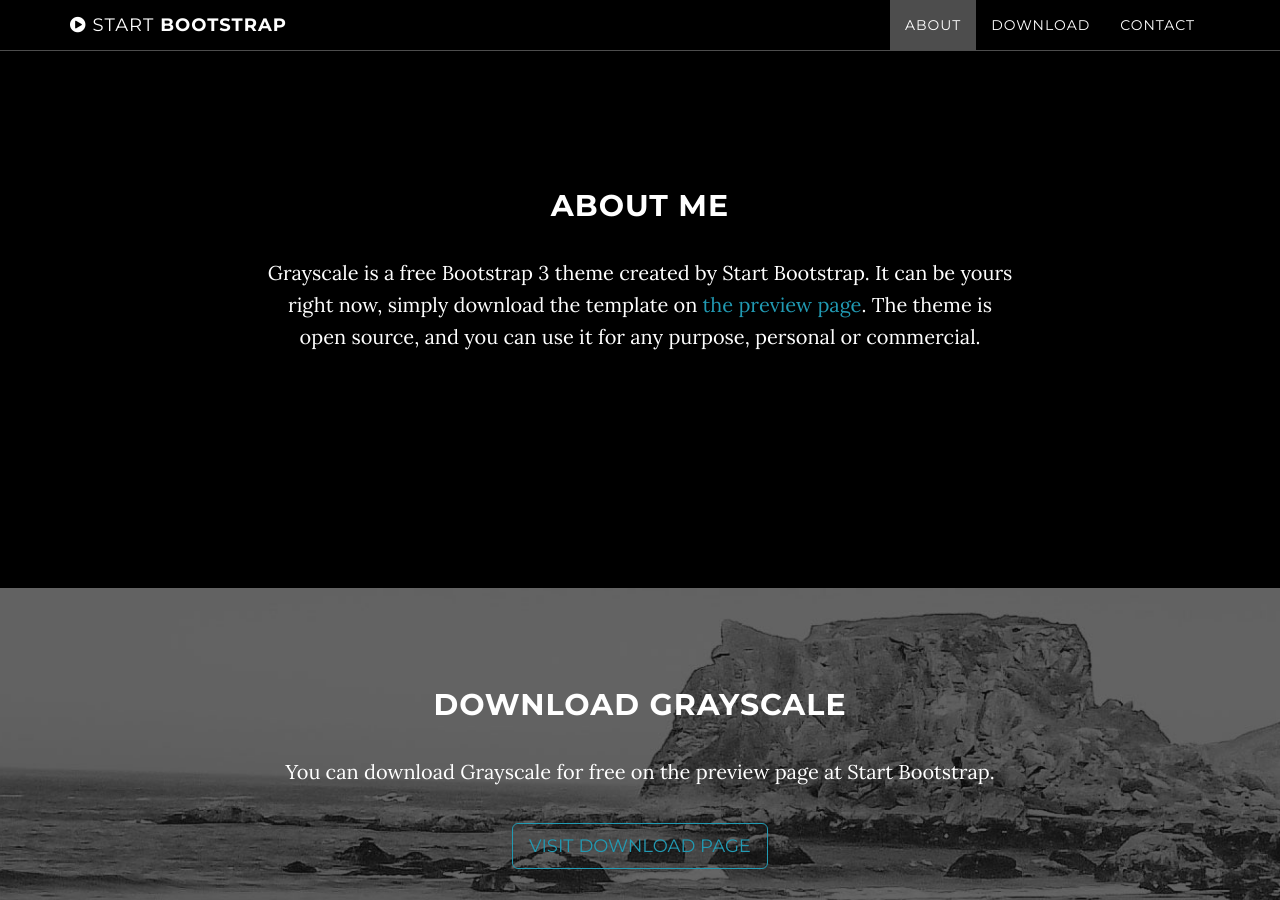
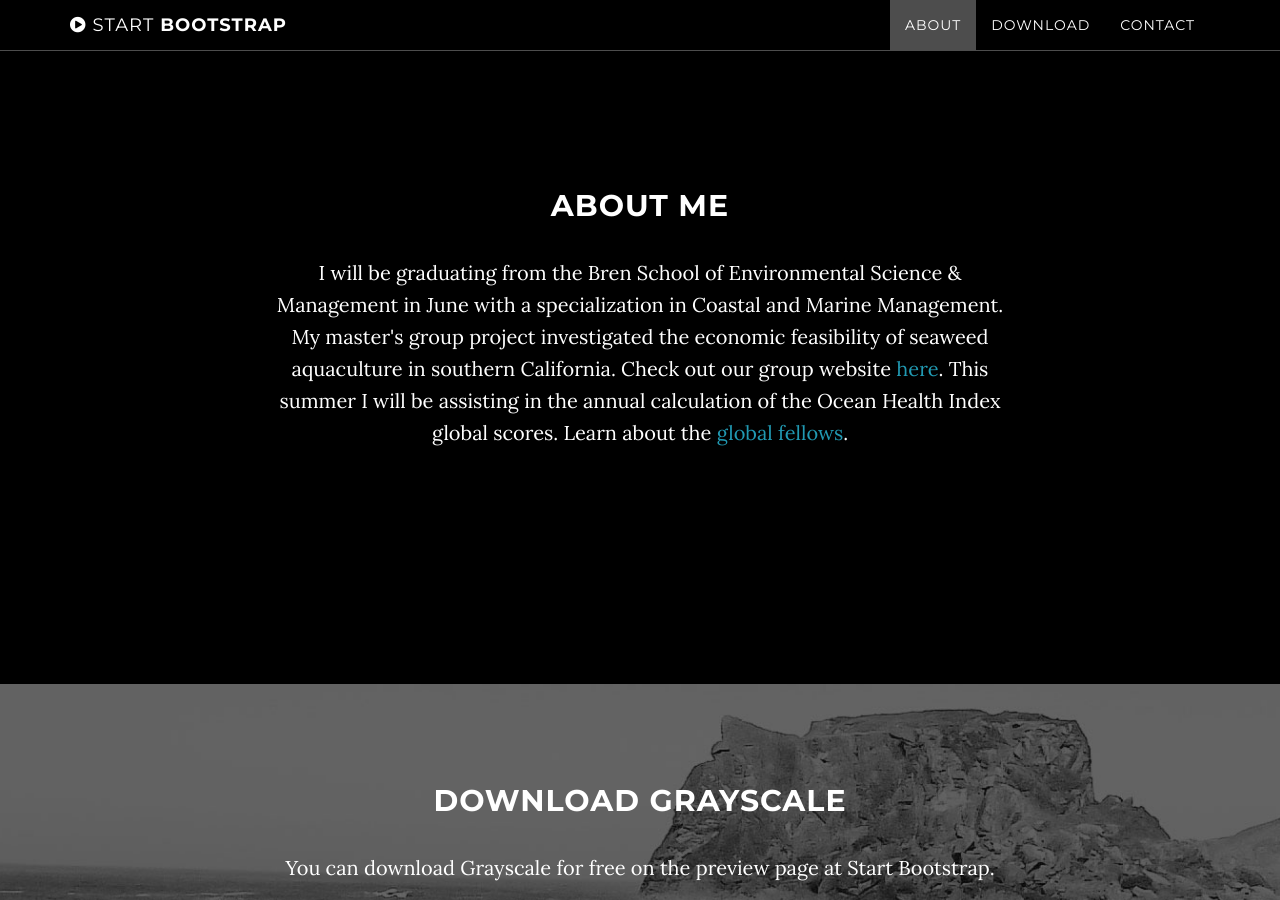
Before and after one commit to SheikhFahimFayasalSowrav/iwensu, a Jekyll site: the page built from index.html, in a window 1280 px wide and 900 px high, scrolled down 911 px. Built offline with Jekyll 4.4.1, drawn with Linux system fonts in a browser that asks for light colours.

Commit message:
update about html

```diff
--- a/_includes/about.html
+++ b/_includes/about.html
@@ -5,7 +5,7 @@
 
                 <h2>About Me</h2>
 
-                <p>Grayscale is a free Bootstrap 3 theme created by Start Bootstrap. It can be yours right now, simply download the template on <a href="http://startbootstrap.com/template-overviews/grayscale/">the preview page</a>. The theme is open source, and you can use it for any purpose, personal or commercial.</p>
+                <p>I will be graduating from the Bren School of Environmental Science & Management in June with a specialization in Coastal and Marine Management. My master's group project investigated the economic feasibility of seaweed aquaculture in southern California. Check out our group website <a href ="https://sbmussels.weebly.com/">here</a>. This summer I will be assisting in the annual calculation of the Ocean Health Index global scores. Learn about the <a href="http://ohi-science.org/globalfellows/">global fellows</a>.</p>
 
             </div>
         </div>
```
